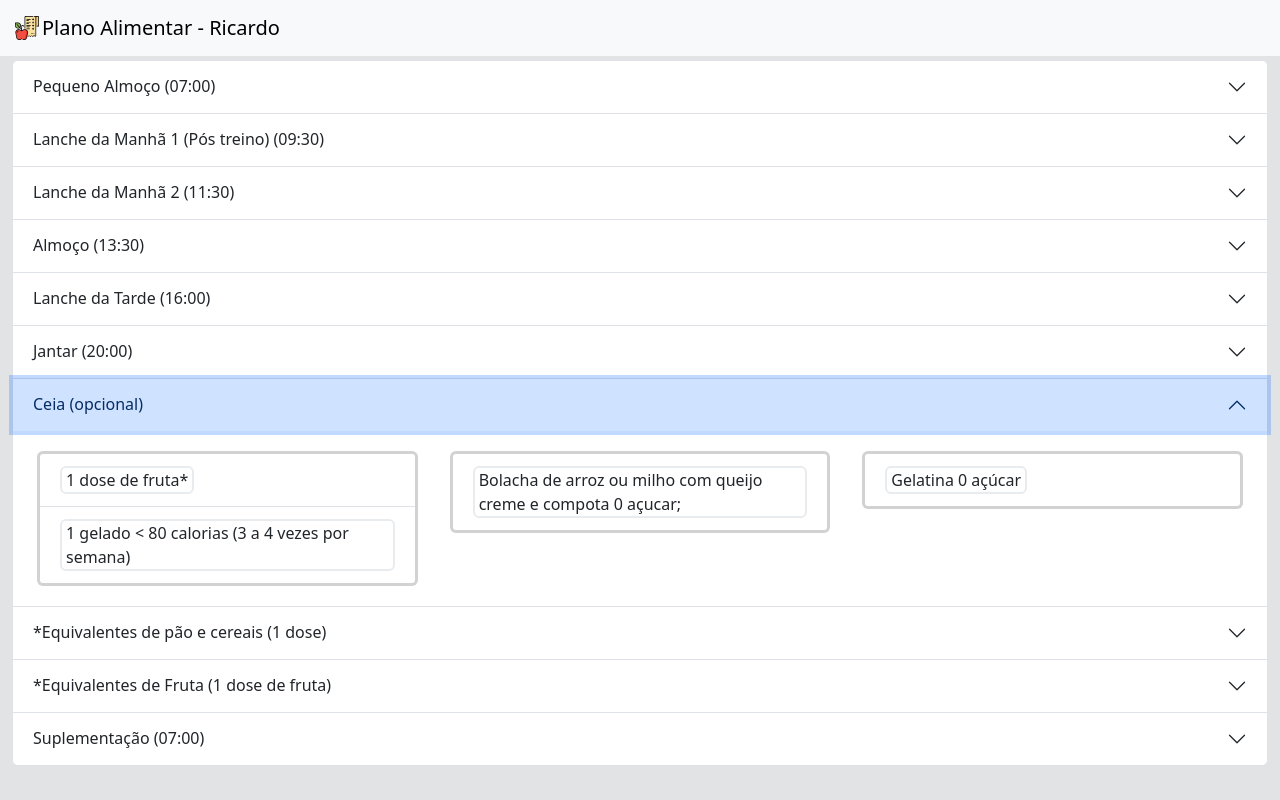
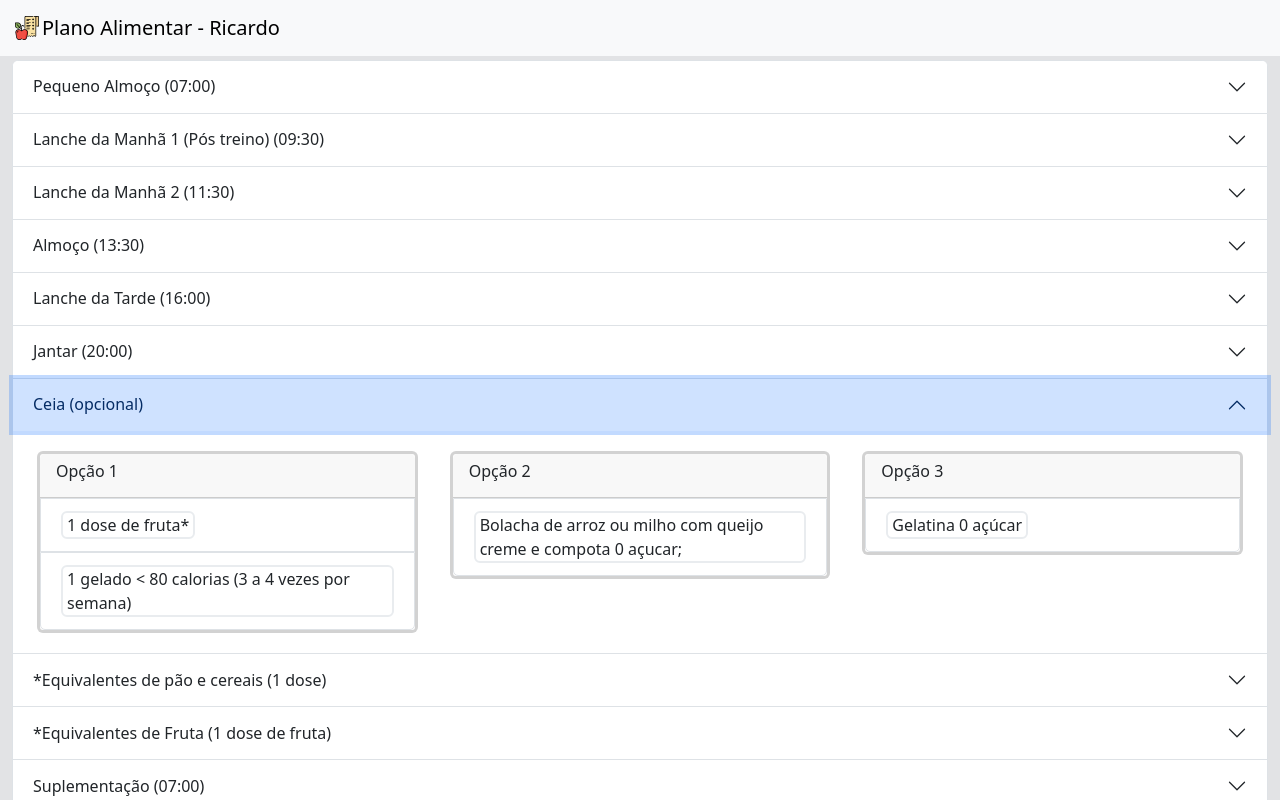
Before and after one commit to ricardani/plano-alimentar, a React (Vite) app: page / in a window 1280 px wide. Both pictures are taken after a click on the button "Ceia (opcional)". Built offline with nearby package versions, Linux system fonts and the light colour scheme.

Commit message:
Update variations layout

```diff
--- a/src/Section.tsx
+++ b/src/Section.tsx
@@ -19,7 +19,7 @@ export const Section = ({ id, title, variations, time }: SectionProps) => {
             <div id={id} className="accordion-collapse collapse" data-bs-parent="#accordionExample">
                 <div className="accordion-body row">
                     {variations.map((variation, index) => (
-                        <Variation key={index} variation={variation} />
+                        <Variation key={index} variation={variation} index={index} />
                     ))}
                 </div>
             </div>
--- a/src/Variation.tsx
+++ b/src/Variation.tsx
@@ -5,21 +5,22 @@ import { VariationRecipe } from "./VariationRecipe";
 
 interface VariationProps {
     variation: PlanVariation;
+    index: number;
 }
 
-export const Variation = ({ variation }: VariationProps) => {
+export const Variation = ({ variation, index }: VariationProps) => {
 
 
 
     return (
         <div className="col-md-4">
             <div className="card m-1 border-3">
-                {variation.title && <div className="card-header">
-                    <h6 className="card-title">{variation.title}</h6>
-                </div>}
+                <div className="card-header">
+                    <h6 className="card-title">{variation.title ? variation.title : `Opção ${index + 1}`}</h6>
+                </div>
                 <ul className="list-group list-group-flush">
                     {variation.items.map((item, index) => (
-                        <li key={index} className="list-group-item d-flex align-items-center flex-wrap">
+                        <li key={index} className="list-group-item d-flex align-items-center flex-wrap border-1">
                             <VariationAlternatives alternatives={item.alternatives} />
                             <VariationDescription description={item.description} />
                             <VariationRecipe recipe={item.recipe} />
--- a/src/VariationAlternatives.tsx
+++ b/src/VariationAlternatives.tsx
@@ -11,7 +11,11 @@ export const VariationAlternatives = ({ alternatives }: { alternatives?: string[
     return (
         <>
             {alternatives.map((alternative, index) => (
-                <span key={index} className="border border-light-subtle border-2 m-1 px-1 rounded">{alternative}</span>))
+                <>
+                {index > 0 && <span className="badge bg-light text-dark mx-1">ou</span>}
+                <span key={index} className="border border-light-subtle border-2 m-1 px-1 rounded">{alternative}</span>
+                </>
+                ))
             }
         </>
     )
```
